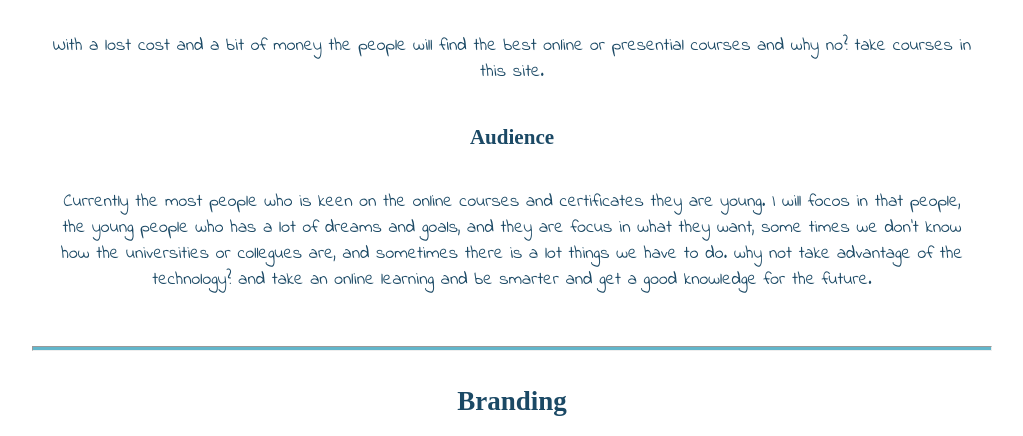
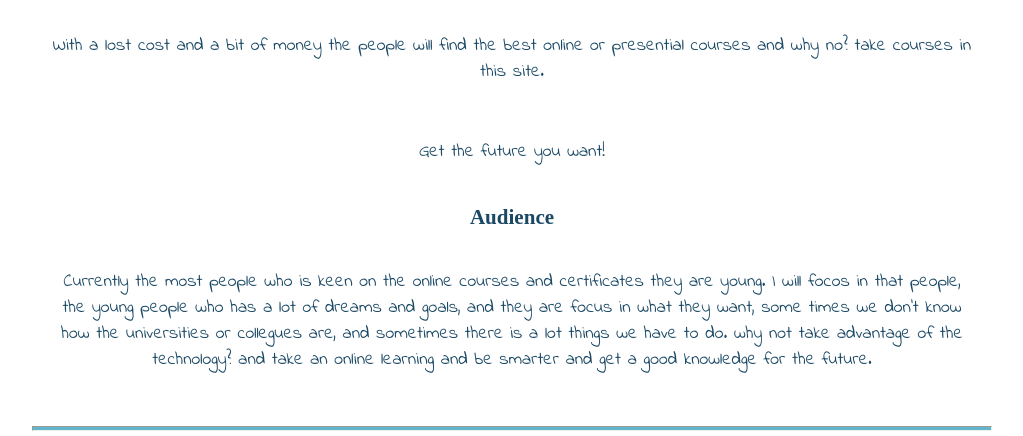
Before and after one commit to EduardOrellana/wdd130, a plain HTML site: page wwr/site-plan-rafting.html in a window 1280 px wide. Shown: the part 806-1242 px from the top of the page, without its empty margins (128-1151 px from the left). Drawn offline with Linux system fonts and the light colour scheme; a web font is replaced by a local one.

Commit message:
updating

```diff
--- a/wwr/site-plan-rafting.html
+++ b/wwr/site-plan-rafting.html
@@ -23,6 +23,7 @@
     <p>Get a high education is really important and these times, now in any vacant or position, the people of recruitment they are looking for people with high education, Bachelor's, Masters, Doctorades, etc, but the online courses or the presential courses for any specialitation have a lot of points at the moment we are looking for a job, and the most of those courses are free or with a lost cost than the university or collegue. We can take advantage with this, there are many online courses, licenses, certificates in a lot platforms and we have the chance to learn something new and get a better job or increase our incomes and be better than before. </p>
     <p>That's why I'm making up and developing this web site, to support and guide that people who is looking new ways to keep with their high education or especialitation and focus in one thing, take advantage of the technology and be better than before and take the best oportunities for the best positions for a job.</p>
     <p>With a lost cost and a bit of money the people will find the best online or presential courses and why no? take courses in this site.</p>
+    <p>Get the future you want!</p>
     <!-- change this -->
 
     <h3>Audience</h3>
```
